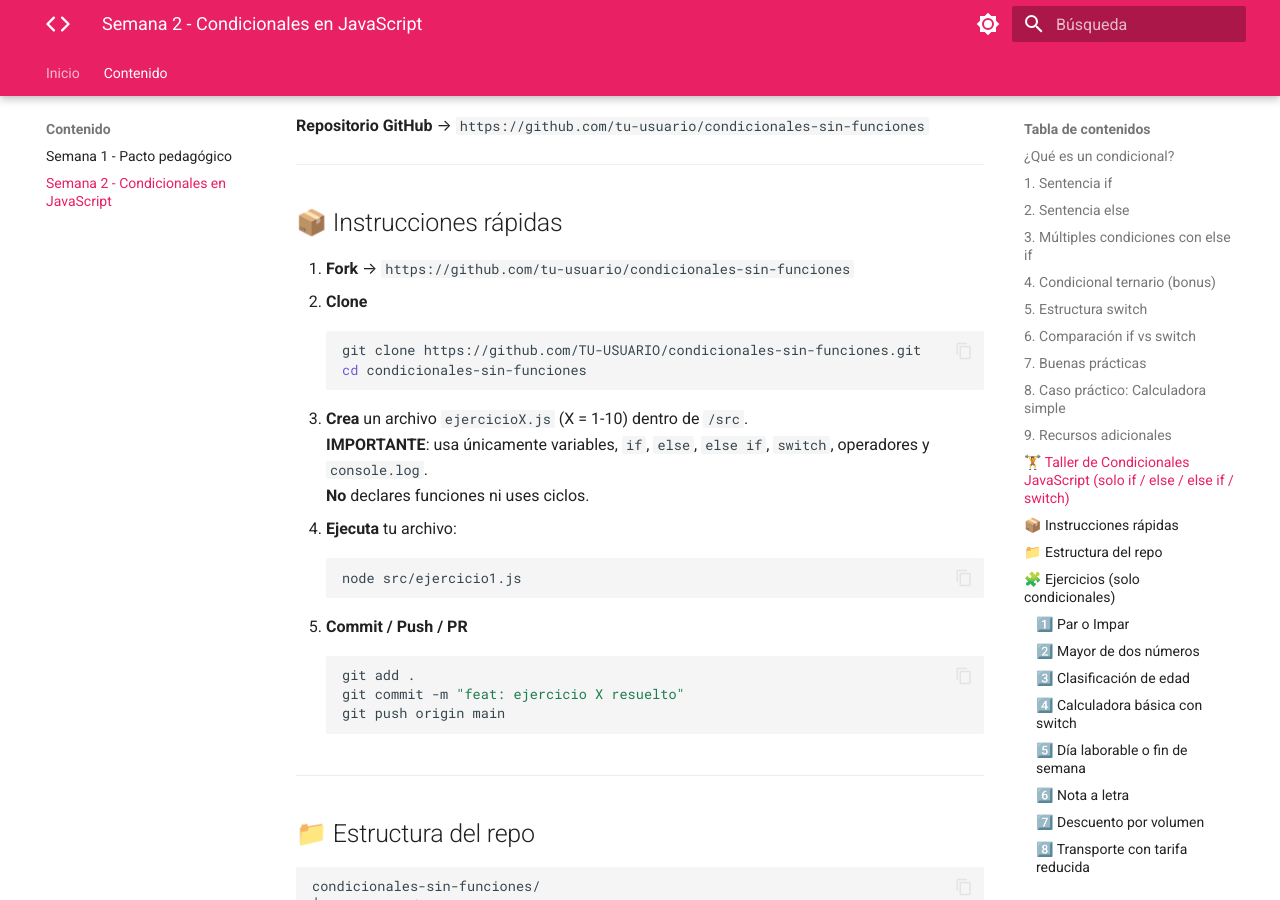
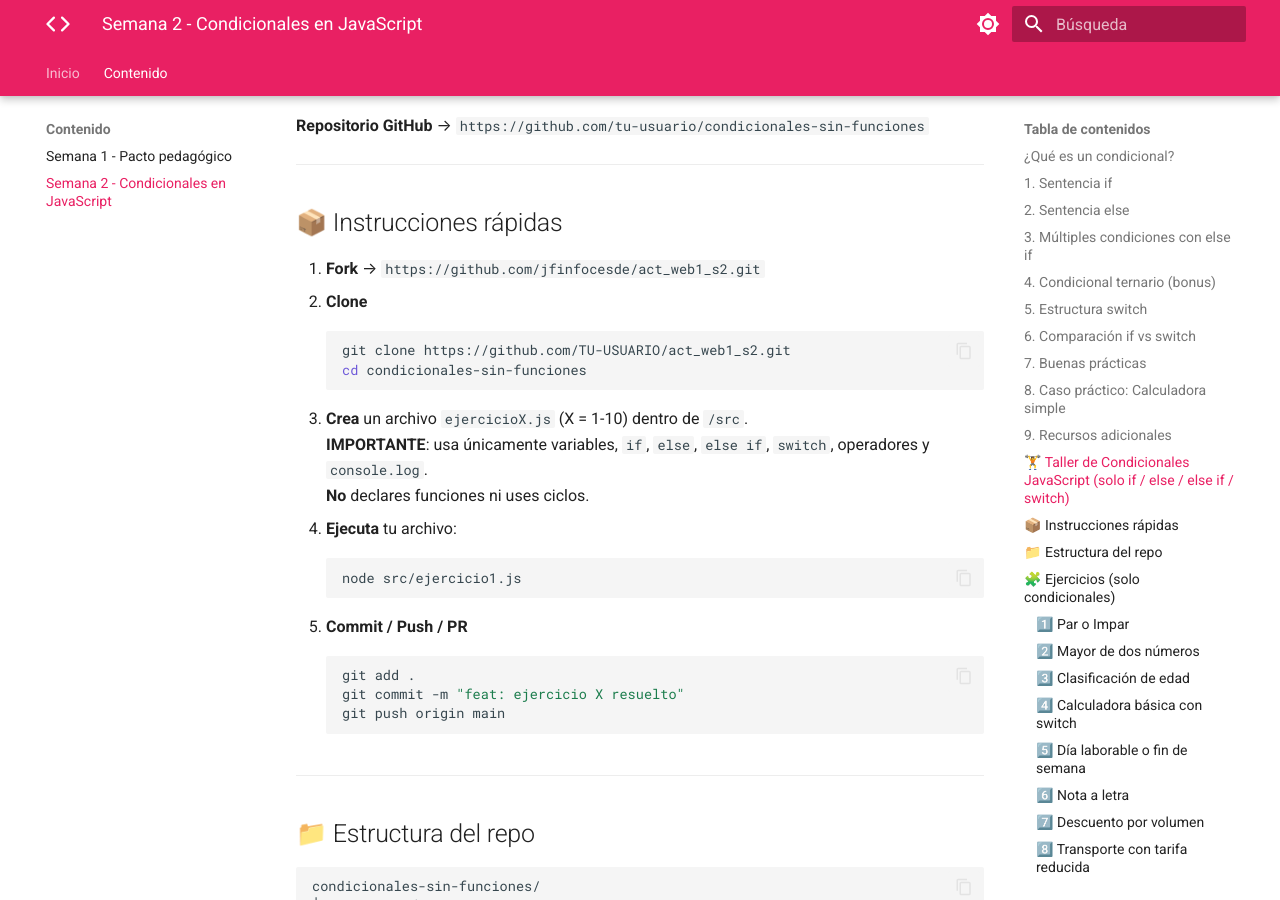
Before and after one commit to jfinfocesde/25web1, an MkDocs documentation site: the page built from docs/content/p2.md, in a window 1280 px wide and 900 px high, scrolled down 5407 px. Built offline with MkDocs 1.6.1 and Material for MkDocs 9.7.7, drawn with Linux system fonts in a browser that asks for light colours; some of the changed lines change nothing that is shown.

Commit message:
17-07-2025

````diff
--- a/docs/content/p2.md
+++ b/docs/content/p2.md
@@ -248,10 +248,10 @@ Se usa cuando necesitas comparar una variable **contra múltiples valores exacto
 
 ## 📦 Instrucciones rápidas
 
-1. **Fork** → `https://github.com/tu-usuario/condicionales-sin-funciones`
+1. **Fork** → `https://github.com/jfinfocesde/act_web1_s2.git`
 2. **Clone**
    ```bash
-   git clone https://github.com/TU-USUARIO/condicionales-sin-funciones.git
+   git clone https://github.com/TU-USUARIO/act_web1_s2.git
    cd condicionales-sin-funciones
    ```
 3. **Crea** un archivo `ejercicioX.js` (X = 1-10) dentro de `/src`.
````
